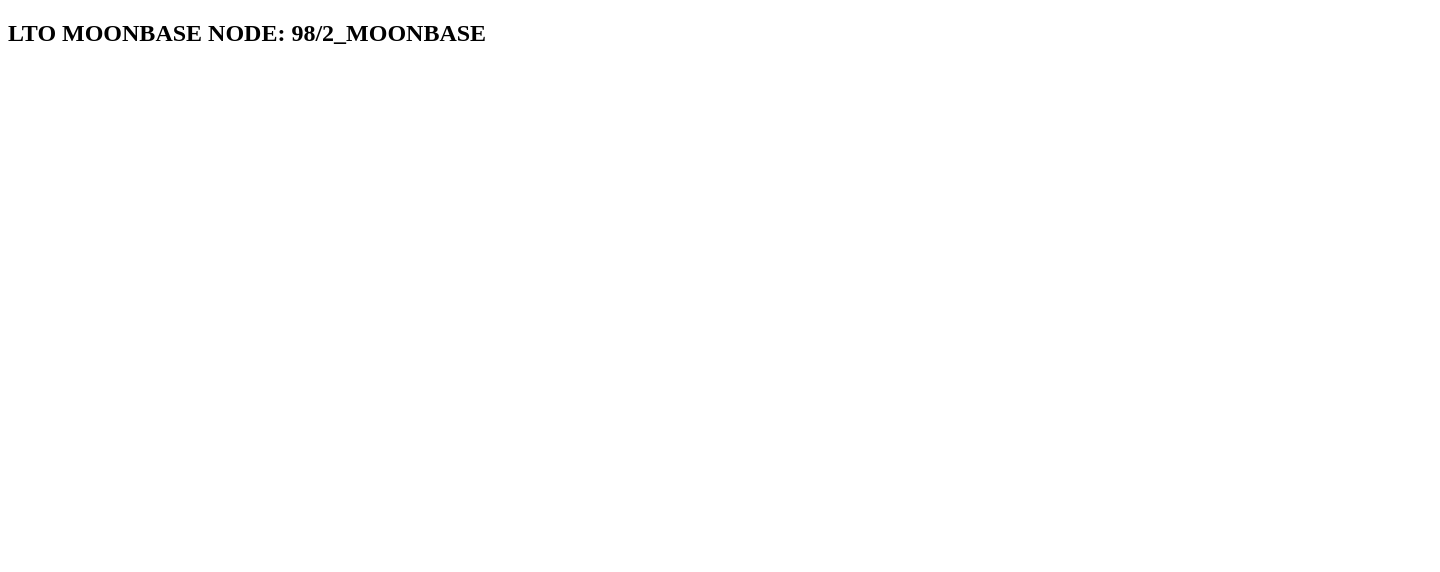
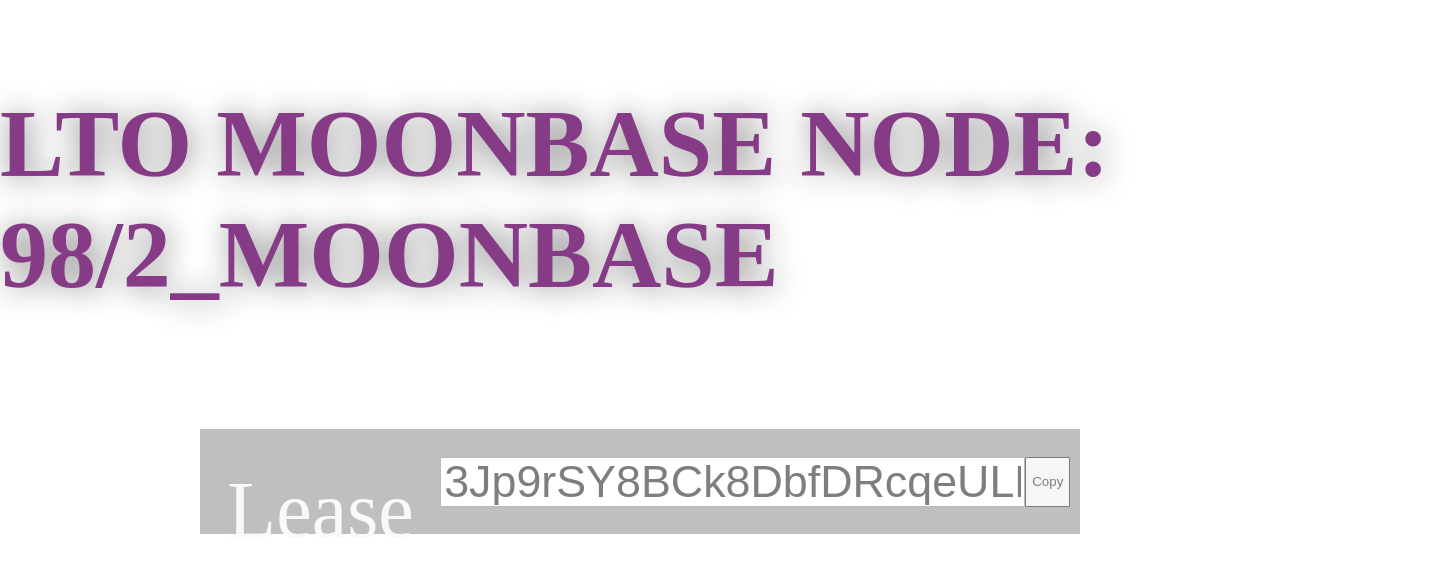
Before and after one commit to nbuzzerio/moonbase, a React app: page / in a window 1280 px wide. Shown: the top 572 px of the page, 1440 px wide, since content can reach past the window. Built offline with nearby package versions, Linux system fonts and the light colour scheme; the HTML template or start-up script is replaced by a standard one.

Commit message:
created initial landing page and nodeAddress component

```diff
--- /dev/null
+++ b/client/src/components/nodeAddress.jsx
@@ -0,0 +1,25 @@
+import ReactDOM from 'react-dom';
+import React from 'react';
+import '../../styles/nodeAddress.css';
+
+
+function NodeAddress() {
+
+    function onclick() {
+        var copy = document.getElementById("nodeAddress");
+            copy.select();
+            document.execCommand("copy")
+    }
+
+    return (
+        <div className='card'>
+            <form className="nodeAddressBox">
+                <label className='addressLabel' htmlFor="nodeAddress">Lease to:</label>
+                <input type="text" id="nodeAddress" value="3Jp9rSY8BCk8DbfDRcqeULNrecWRRP7ShLr" readOnly></input>
+                <button id="copyBtn" onClick={onclick}>Copy</button>
+            </form>
+        </div>
+    )
+}
+
+export default NodeAddress;
--- a/client/src/index.jsx
+++ b/client/src/index.jsx
@@ -1,10 +1,13 @@
 import ReactDOM from 'react-dom';
 import React from 'react';
+import '../styles/main.css';
+import NodeAddress from './components/nodeAddress.jsx';
 
 function App() {
     return (
-        <article id="main">
+        <article id='main'>
             <h1>LTO MOONBASE NODE: 98/2_MOONBASE</h1>
+            <NodeAddress />
         </article>
     )
 }
--- /dev/null
+++ b/client/styles/main.css
@@ -0,0 +1,24 @@
+#home {
+    display: flex;
+    flex-direction: column;
+    align-items: center;
+}
+
+#main {
+    color: whitesmoke;
+    display: grid;
+    justify-items: center;
+    align-items: center;
+    grid-template: repeat(4, 1fr) / repeat(10, 1fr);
+    min-width: 1600px;
+    min-height: 600px;
+    height: 100vh;
+    width: 100vw;
+}
+
+h1 {
+    color: rgb(134, 59, 134);
+    text-shadow: 2px 2px 30px gray;
+    font-size: 6rem;
+    grid-column: 2 / 10;
+}
--- /dev/null
+++ b/client/styles/nodeAddress.css
@@ -0,0 +1,43 @@
+.card {
+    grid-column: 3 / 9;
+    box-sizing: border-box;
+    background: gray;
+    opacity: .5;
+    border: solid 1px gray;
+    align-self: stretch;
+    justify-self: stretch;
+    margin: 5vh;
+    display: flex;
+}
+.nodeAddressBox {
+    font-size: 5rem;
+    display: flex;
+    flex: 1;
+    margin: 3% 0;
+    height: 50px;
+}
+
+.addressLabel {
+    margin-top: 1%;
+    margin-left: 3%;
+}
+
+#nodeAddress {
+    flex: 1;
+    margin-left: 3%;
+    font-size: 2.8rem;
+}
+
+#copyBtn {
+    border-radius: 3%;
+    border: solid 1px black;
+    margin-right: 3%;
+}
+
+#nodeAddress::selection{
+    color:black;
+    outline-width: 0;
+}
+#nodeAddress:focus{
+    outline-width: 0;
+}
--- a/package.json
+++ b/package.json
@@ -1,5 +1,5 @@
 {
-  "name": "site",
+  "name": "moonbase-site",
   "version": "1.0.0",
   "description": "LTO-Moonbase webpage",
   "main": "./server/index.js",
```
Also changed, not shown: 2 other files (tests, documents, lock files or other folders).
